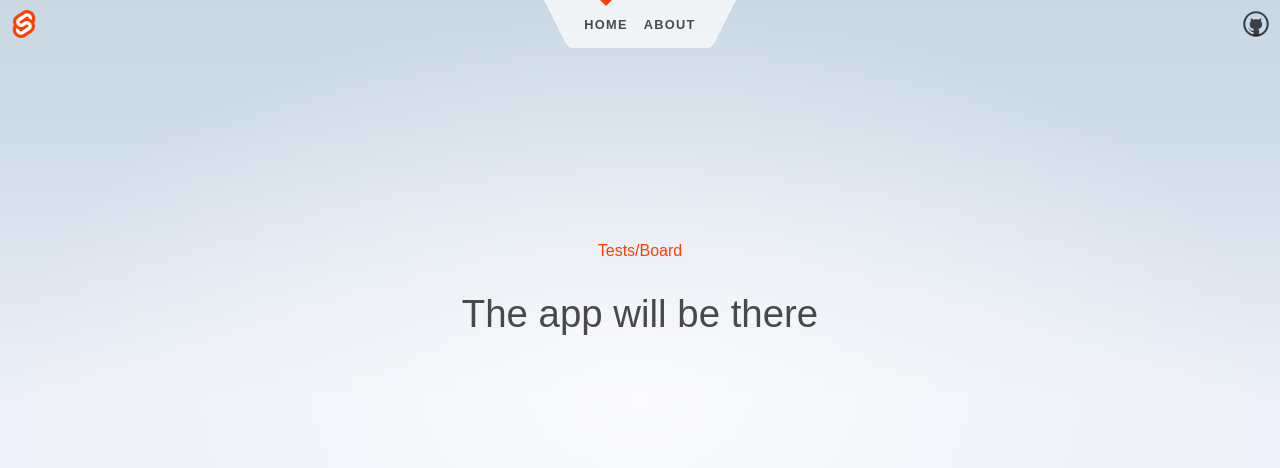
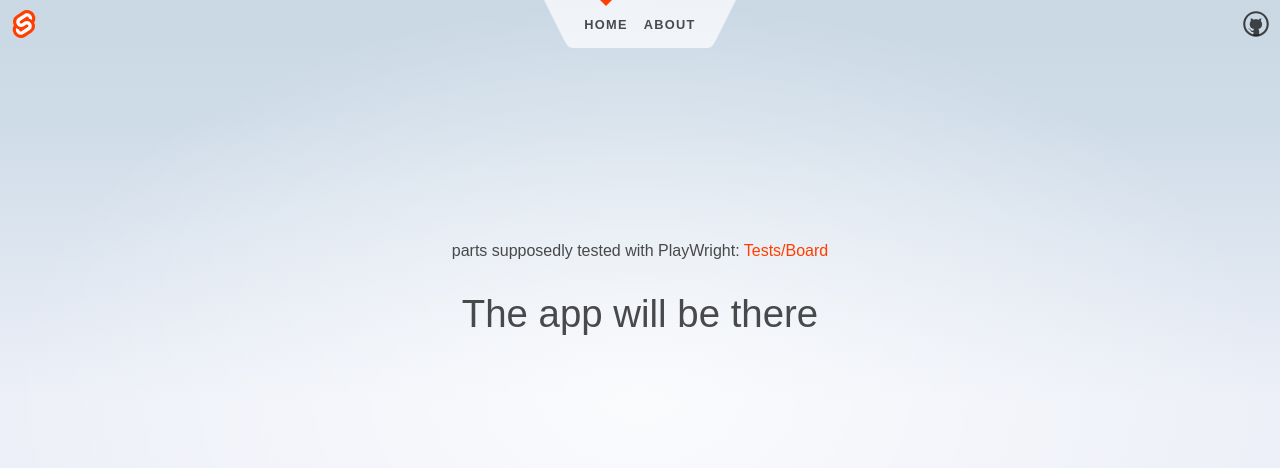
Before and after one commit to cognominal/polyforms, a SvelteKit app: page / in a window 1280 px wide. Shown: the top 468 px of the page. Built offline with nearby package versions, Linux system fonts and the light colour scheme.

Commit message:
Some info in the app about what I am doing

```diff
--- a/src/routes/+page.svelte
+++ b/src/routes/+page.svelte
@@ -7,7 +7,7 @@
 </svelte:head>
 
 <section>
-	<div><a href="Tests/Board">Tests/Board</a></div>
+	<div>parts supposedly tested with PlayWright: <a href="Tests/Board">Tests/Board</a></div>
 	<h1>
 		The app will be there
 	</h1>
```
